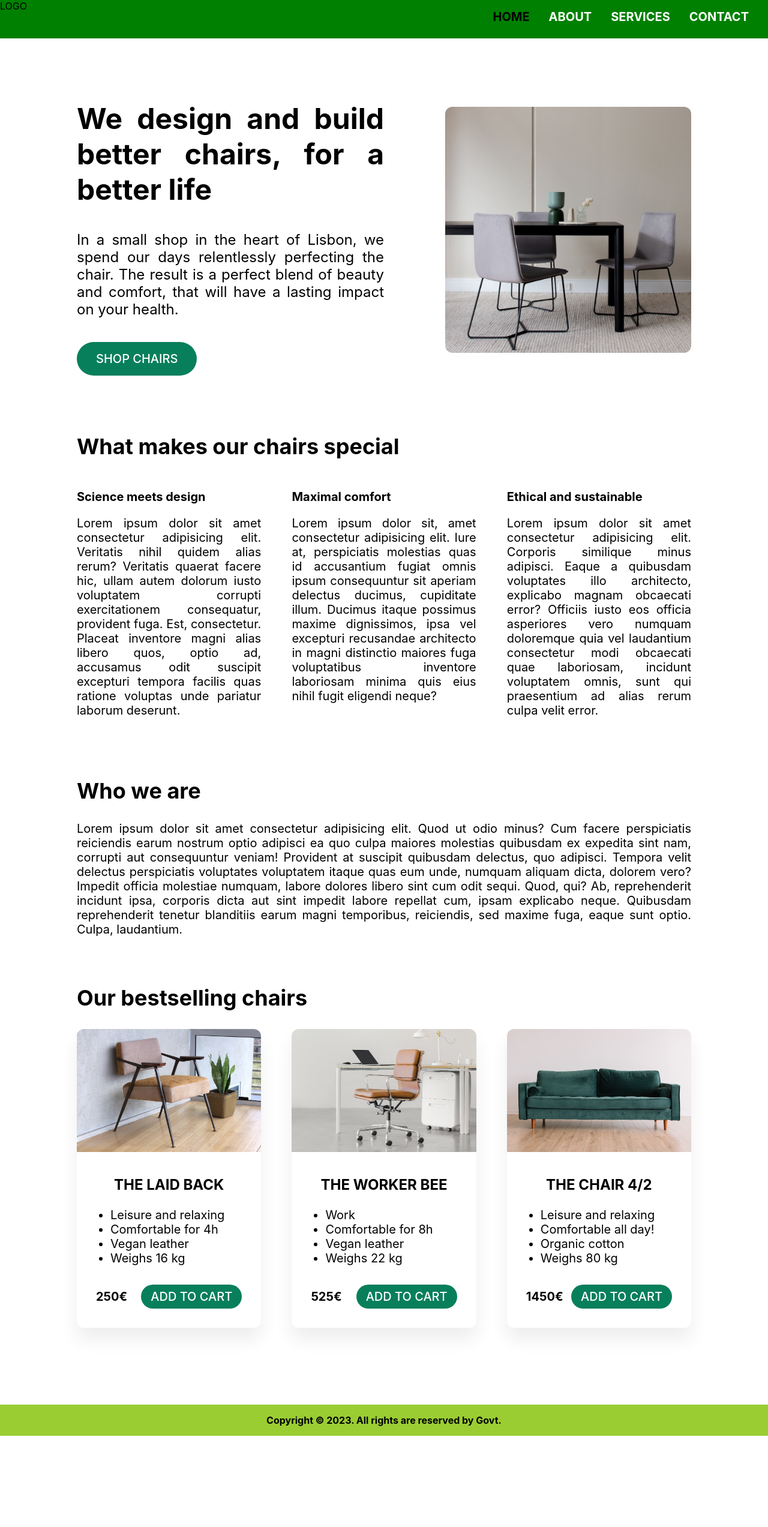
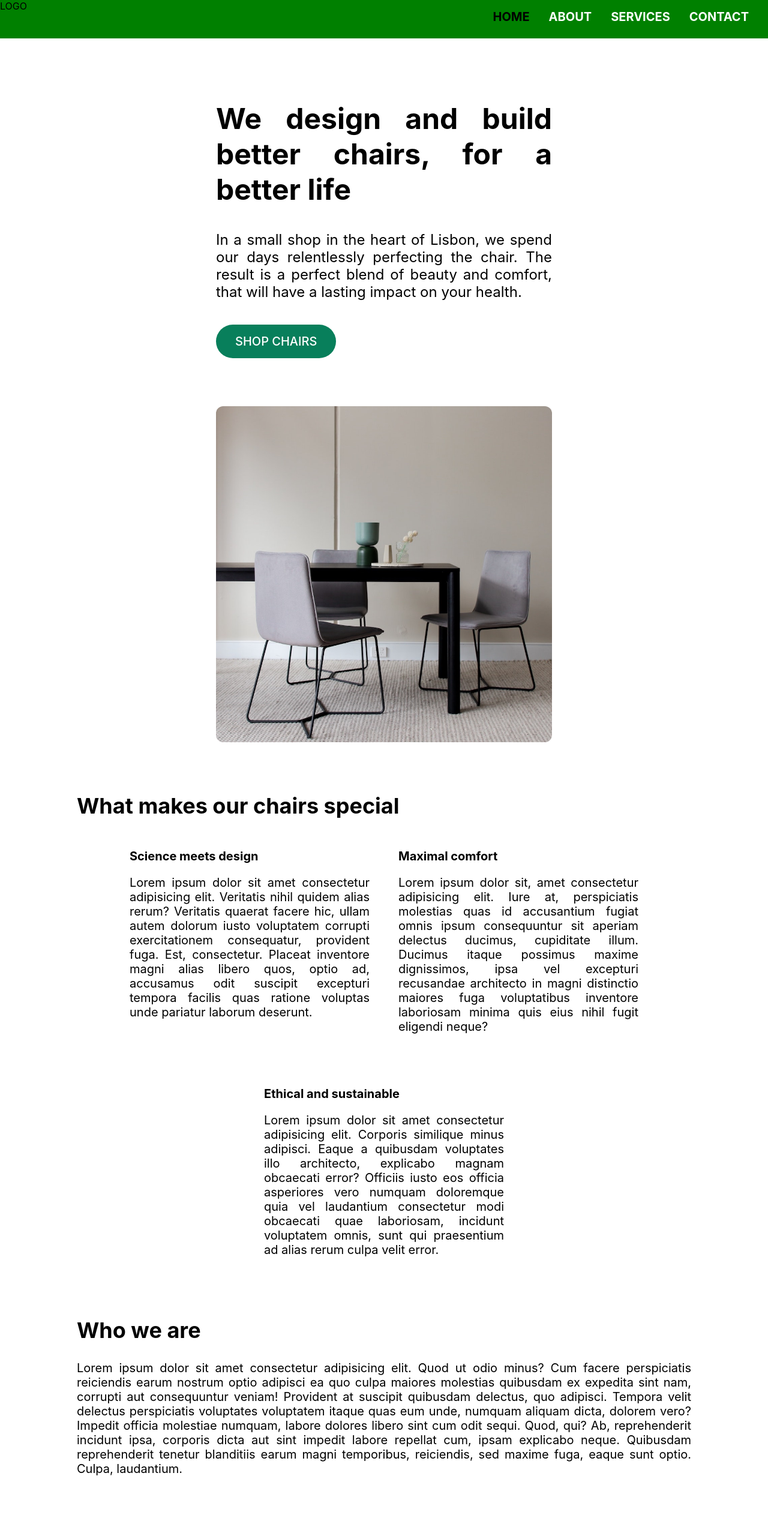
Before and after one commit to raihan-mahmud-talukder/govt-project, a React (Create React App) app: page / in a window 1280 px wide. Shown: the top 2545 px of the page at 60% size. Before the commit the page ends 2393 px from the top, so only its background shows below. Built offline with nearby package versions, Linux system fonts and the light colour scheme.

Commit message:
responsive container

```diff
--- a/public/style/cart.css
+++ b/public/style/cart.css
@@ -8,7 +8,7 @@
 
 .selling {
   display: flex;
-  justify-content: space-between;
+  justify-content: center;
   gap: 3rem;
   flex-wrap: wrap;
 }
@@ -17,7 +17,7 @@
   display: flex;
   flex-direction: column;
   margin: 0;
-  width: 30%;
+  width: 25rem;
   border-radius: 12px;
   box-shadow: 0 20px 30px 0 rgba(0, 0, 0, 0.07);
 }
@@ -45,8 +45,9 @@
 
 .cart-price {
   display: flex;
-  justify-content: space-between;
+  justify-content: center;
   align-items: center;
+  gap: 1rem;
   padding: 1rem;
   font-size: 1.25rem;
   flex-wrap: wrap;
--- a/public/style/feature.css
+++ b/public/style/feature.css
@@ -6,7 +6,7 @@
   display: flex;
   gap: 3rem;
   flex-wrap: wrap;
-  justify-content: space-between;
+  justify-content: center;
 }
 
 .feature-box h2 {
@@ -18,7 +18,7 @@
   } */
 
 .item {
-  width: 30%;
+  width: 25rem;
 }
 
 .feature .item p {
--- a/public/style/header.css
+++ b/public/style/header.css
@@ -1,6 +1,6 @@
 .header-box {
   display: flex;
-  justify-content: space-between;
+  justify-content: center;
   align-items: center;
   gap: 4rem;
   flex-wrap: wrap;
@@ -32,11 +32,11 @@
 }
 
 .header-section {
-  width: 50%;
+  width: 35rem;
 }
 
 .header-image {
-  width: 40%;
+  width: 35rem;
 }
 
 .header-box img {
```
